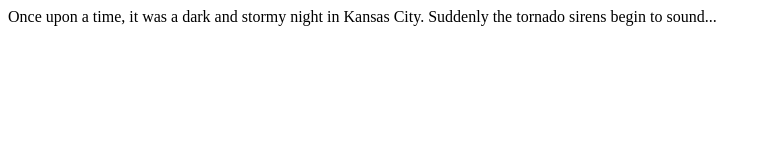
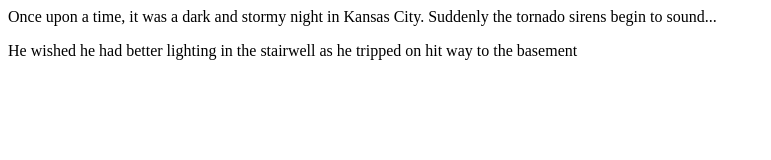
Before and after one commit to joshwilson84/fireside-story, a plain HTML site: page index.html in a window 1280 px wide. Shown: the whole page, without its empty margins (0-771 px from the left). Drawn offline with Linux system fonts and the light colour scheme.

Commit message:
edited story

```diff
--- a/index.html
+++ b/index.html
@@ -1,5 +1,6 @@
 <html>
   <body>
     <p>Once upon a time, it was a dark and stormy night in Kansas City. Suddenly the tornado sirens begin to sound...</p>
+    <p>He wished he had better lighting in the stairwell as he tripped on hit way to the basement</p>
   </body>
 </html>
```
